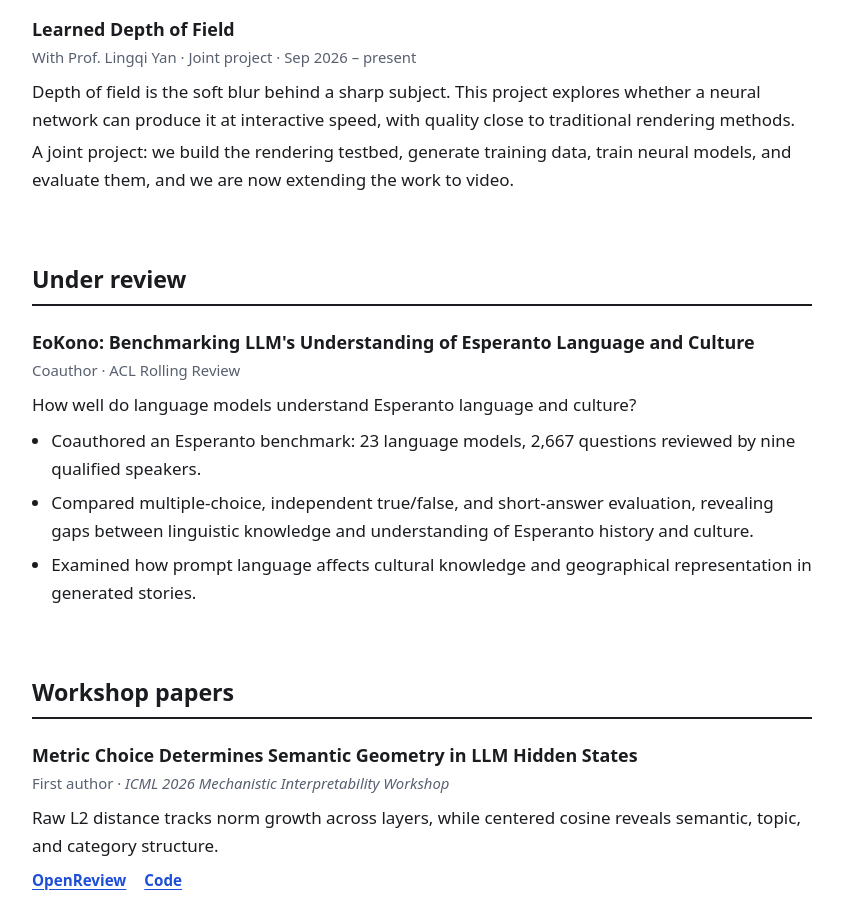
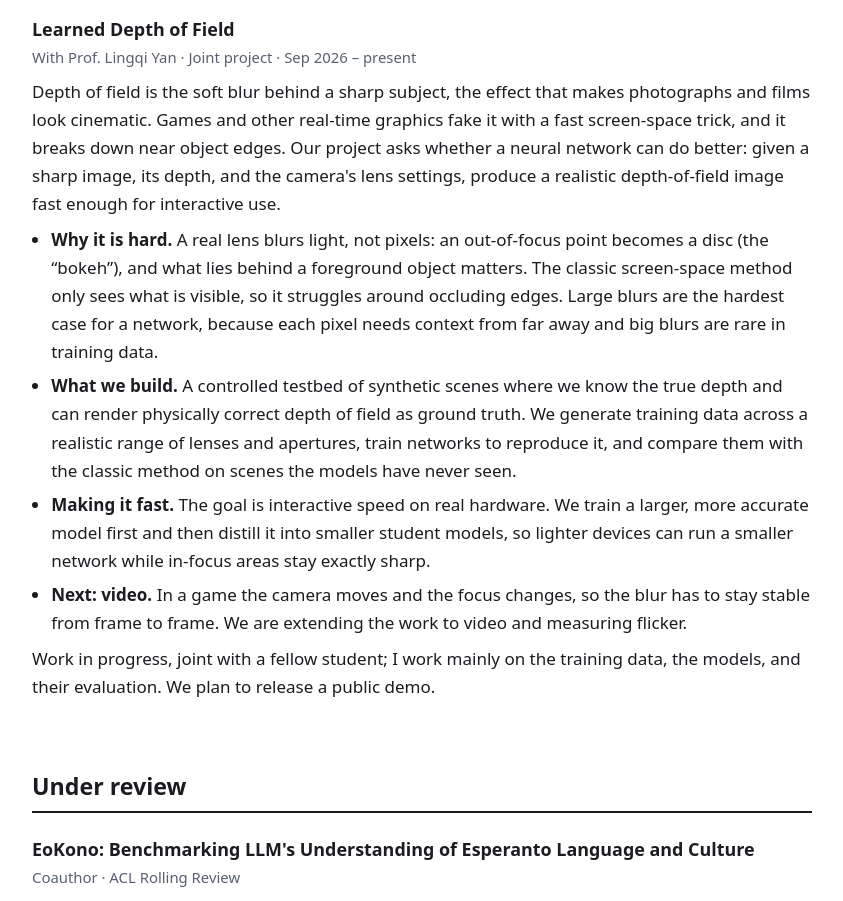
Before and after one commit to ray-suton/ray-suton.github.io, a plain HTML site: page research.html in a window 1280 px wide. Shown: the part 1034-1935 px from the top of the page, without its empty margins (218-1061 px from the left). Drawn offline with Linux system fonts and the light colour scheme.

Commit message:
Trim lyrics to four excerpts; explain the DoF project more fully
Co-Authored-By: Claude Sonnet 5.5 <noreply@anthropic.com>

```diff
--- a/research.html
+++ b/research.html
@@ -74,13 +74,22 @@
           <h3>Learned Depth of Field</h3>
           <p class="meta">With Prof. Lingqi Yan &middot; Joint project &middot; Sep 2026 &ndash; present</p>
           <p class="lead">
-            Depth of field is the soft blur behind a sharp subject. This project explores whether
-            a neural network can produce it at interactive speed, with quality close to
-            traditional rendering methods.
+            Depth of field is the soft blur behind a sharp subject, the effect that makes
+            photographs and films look cinematic. Games and other real-time graphics fake it with
+            a fast screen-space trick, and it breaks down near object edges. Our project asks
+            whether a neural network can do better: given a sharp image, its depth, and the
+            camera's lens settings, produce a realistic depth-of-field image fast enough for
+            interactive use.
           </p>
+          <ul>
+            <li><strong>Why it is hard.</strong> A real lens blurs light, not pixels: an out-of-focus point becomes a disc (the &ldquo;bokeh&rdquo;), and what lies behind a foreground object matters. The classic screen-space method only sees what is visible, so it struggles around occluding edges. Large blurs are the hardest case for a network, because each pixel needs context from far away and big blurs are rare in training data.</li>
+            <li><strong>What we build.</strong> A controlled testbed of synthetic scenes where we know the true depth and can render physically correct depth of field as ground truth. We generate training data across a realistic range of lenses and apertures, train networks to reproduce it, and compare them with the classic method on scenes the models have never seen.</li>
+            <li><strong>Making it fast.</strong> The goal is interactive speed on real hardware. We train a larger, more accurate model first and then distill it into smaller student models, so lighter devices can run a smaller network while in-focus areas stay exactly sharp.</li>
+            <li><strong>Next: video.</strong> In a game the camera moves and the focus changes, so the blur has to stay stable from frame to frame. We are extending the work to video and measuring flicker.</li>
+          </ul>
           <p>
-            A joint project: we build the rendering testbed, generate training data, train neural
-            models, and evaluate them, and we are now extending the work to video.
+            Work in progress, joint with a fellow student; I work mainly on the training data, the
+            models, and their evaluation. We plan to release a public demo.
           </p>
         </article>
       </section>
```
Also changed, not shown: experience.html (+3 -2 lines), outside.html (+0 -27 lines).
